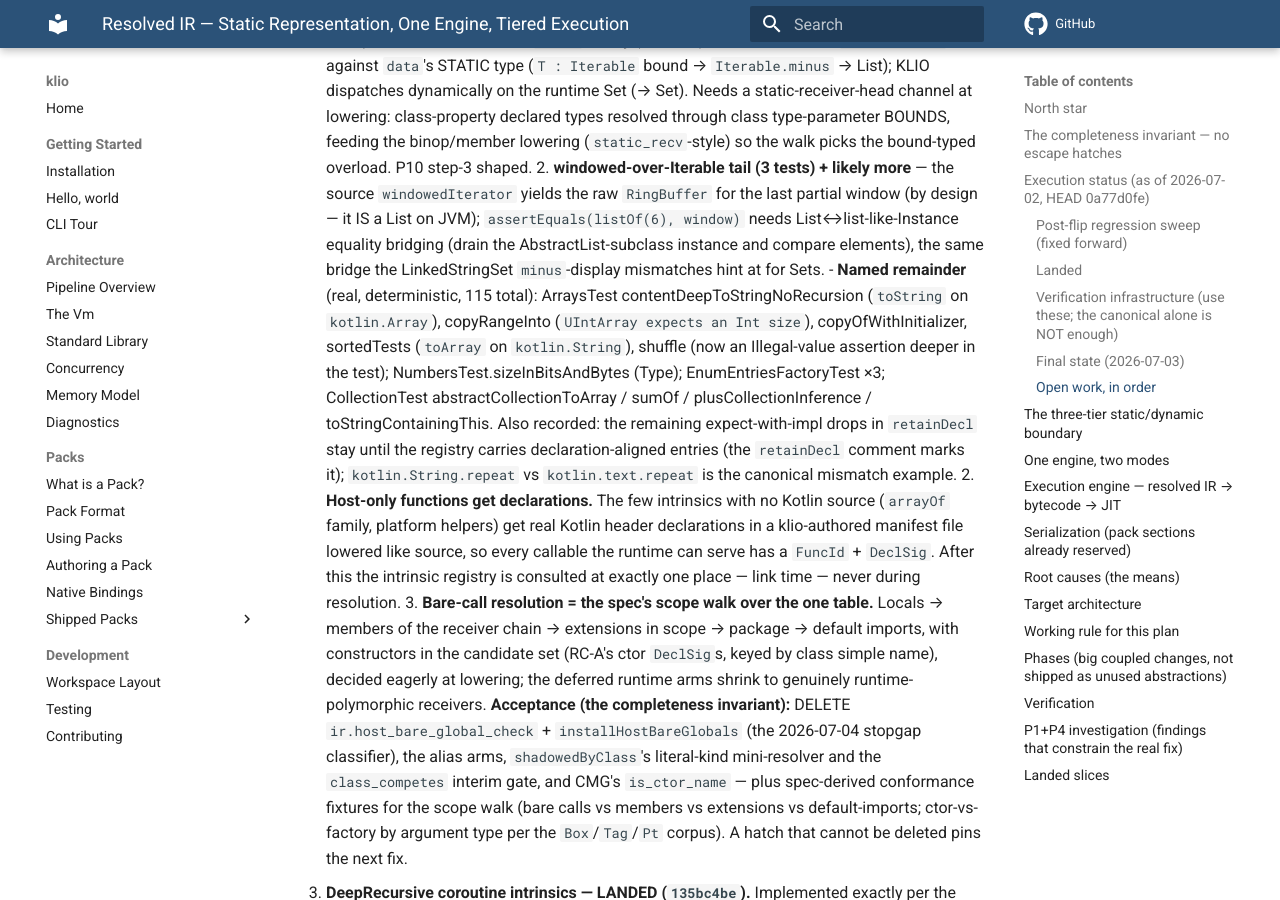
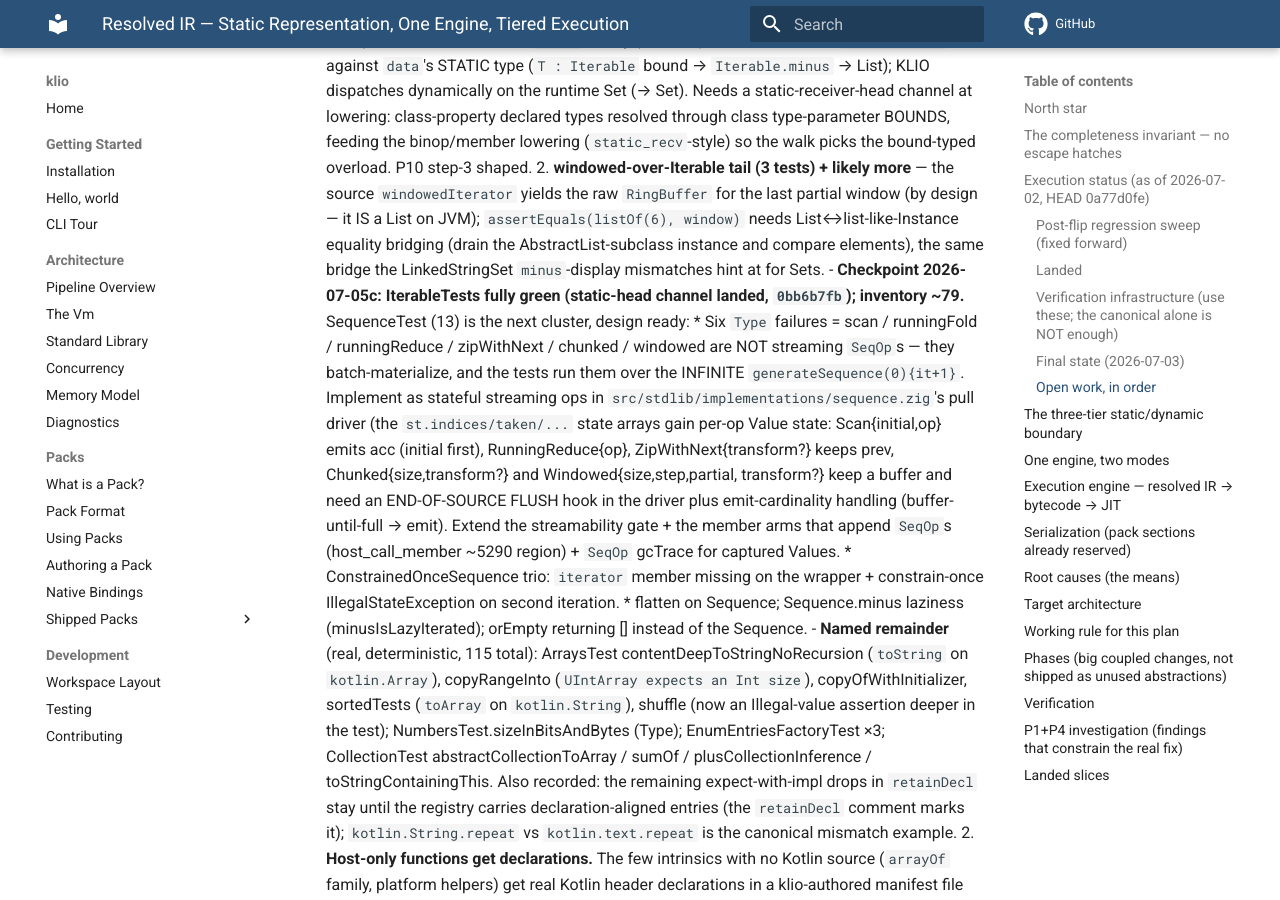
Before and after one commit to DrewCarlson/klio, an MkDocs documentation site: the page built from docs/resolution-unification-plan.md, in a window 1280 px wide and 900 px high, scrolled down 9372 px. Built offline with MkDocs 1.6.1 and Material for MkDocs 9.7.7, drawn with Linux system fonts in a browser that asks for light colours; comment, search, counter and statistics services are not loaded.

Commit message:
docs: SequenceTest cluster design — streaming SeqOps for scan/windowed family

```diff
--- a/docs/resolution-unification-plan.md
+++ b/docs/resolution-unification-plan.md
@@ -432,6 +432,29 @@ Every phase of this plan is landed or boundary-recorded; nothing remains open.
            equality bridging (drain the AbstractList-subclass instance and
            compare elements), the same bridge the LinkedStringSet
            `minus`-display mismatches hint at for Sets.
+      - **Checkpoint 2026-07-05c: IterableTests fully green (static-head
+        channel landed, `0bb6b7fb`); inventory ~79.** SequenceTest (13) is
+        the next cluster, design ready:
+        * Six `Type` failures = scan / runningFold / runningReduce /
+          zipWithNext / chunked / windowed are NOT streaming `SeqOp`s —
+          they batch-materialize, and the tests run them over the
+          INFINITE `generateSequence(0){it+1}`. Implement as stateful
+          streaming ops in `src/stdlib/implementations/sequence.zig`'s
+          pull driver (the `st.indices/taken/...` state arrays gain
+          per-op Value state: Scan{initial,op} emits acc (initial first),
+          RunningReduce{op}, ZipWithNext{transform?} keeps prev,
+          Chunked{size,transform?} and Windowed{size,step,partial,
+          transform?} keep a buffer and need an END-OF-SOURCE FLUSH hook
+          in the driver plus emit-cardinality handling (buffer-until-full
+          → emit). Extend the streamability gate + the member arms that
+          append `SeqOp`s (host_call_member ~5290 region) + `SeqOp`
+          gcTrace for captured Values.
+        * ConstrainedOnceSequence trio: `iterator` member missing on the
+          wrapper + constrain-once IllegalStateException on second
+          iteration.
+        * flatten on Sequence; Sequence.minus laziness
+          (minusIsLazyIterated); orEmpty returning [] instead of the
+          Sequence.
       - **Named remainder** (real, deterministic, 115 total): ArraysTest
         contentDeepToStringNoRecursion (`toString` on `kotlin.Array`),
         copyRangeInto (`UIntArray expects an Int size`),
```
